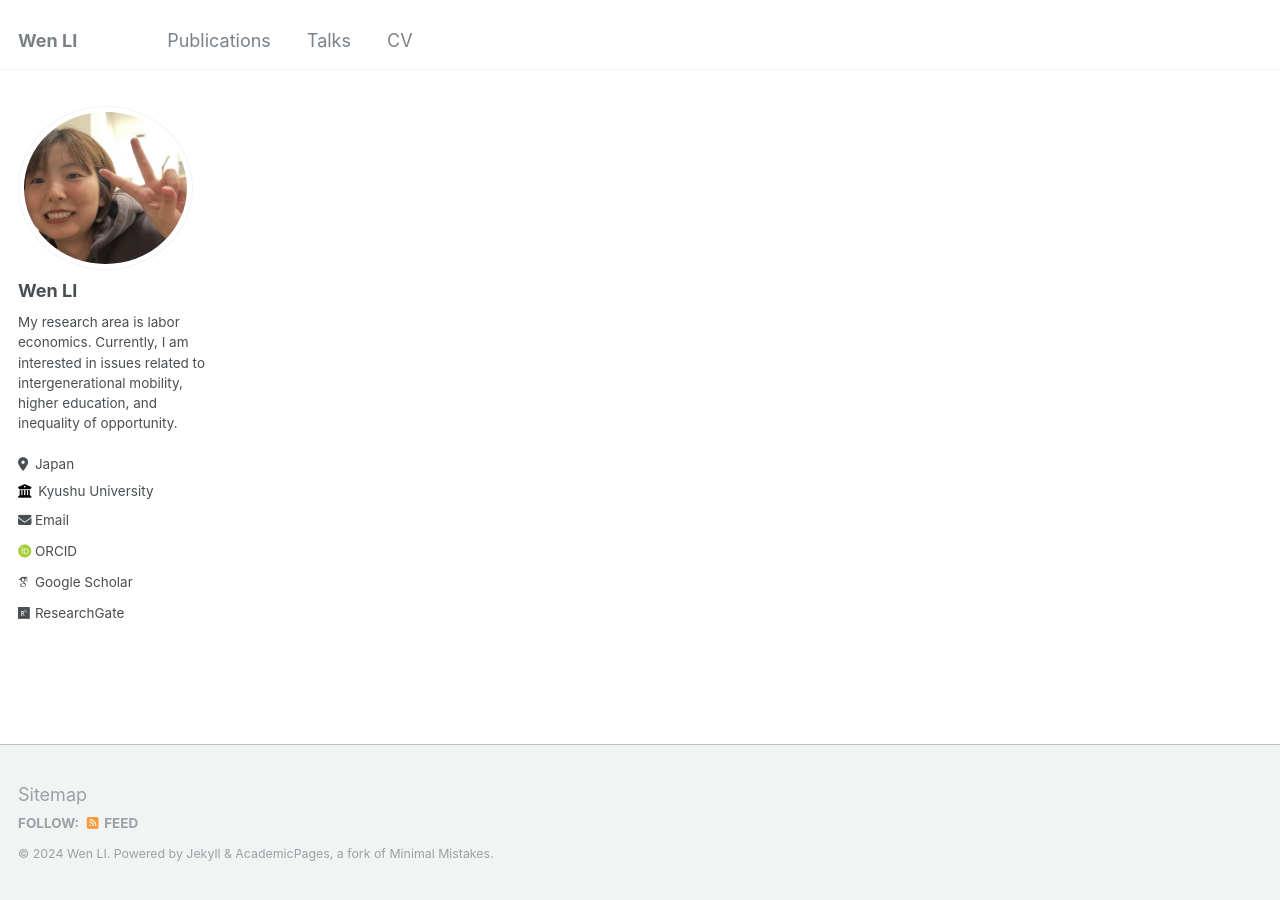
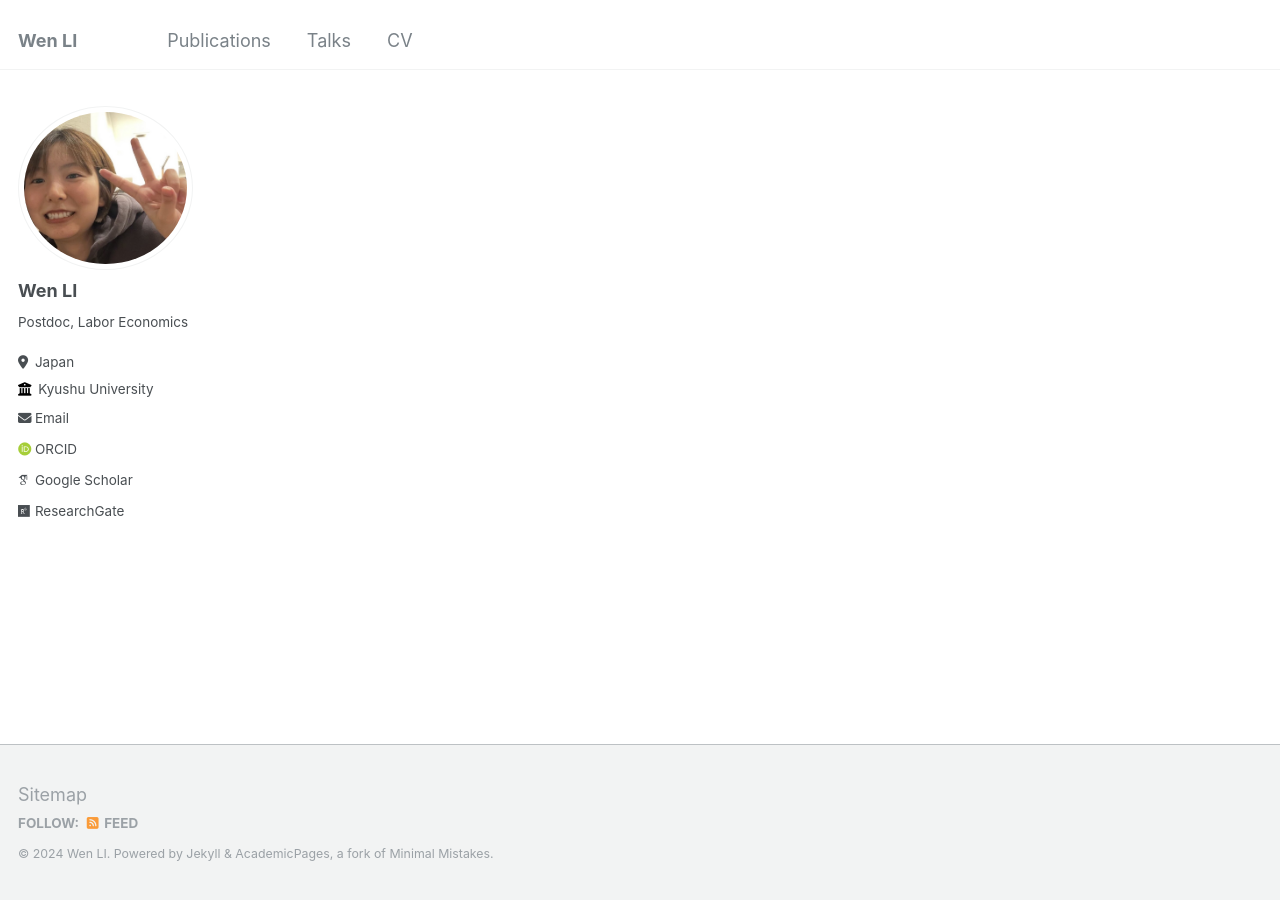
Before and after one commit to wenli-econ/wenli-econ.github.io, a Jekyll site: the page built from _pages/about.md, in a window 1280 px wide. Built offline with Jekyll 4.4.1, drawn with Linux system fonts in a browser that asks for light colours; some web fonts are replaced.

Commit message:
Update _config.yml

```diff
--- a/_config.yml
+++ b/_config.yml
@@ -23,7 +23,7 @@ author:
   avatar           : "bio.jpg"
   name             : "Wen LI"
   pronouns         : #"she/her"
-  bio              : "My research area is labor economics. Currently, I am interested in issues related to intergenerational mobility, higher education, and inequality of opportunity."
+  bio              : "Postdoc, Labor Economics"
   location         : "Japan"
   employer         : "Kyushu University"
   uri              : # URL
```
